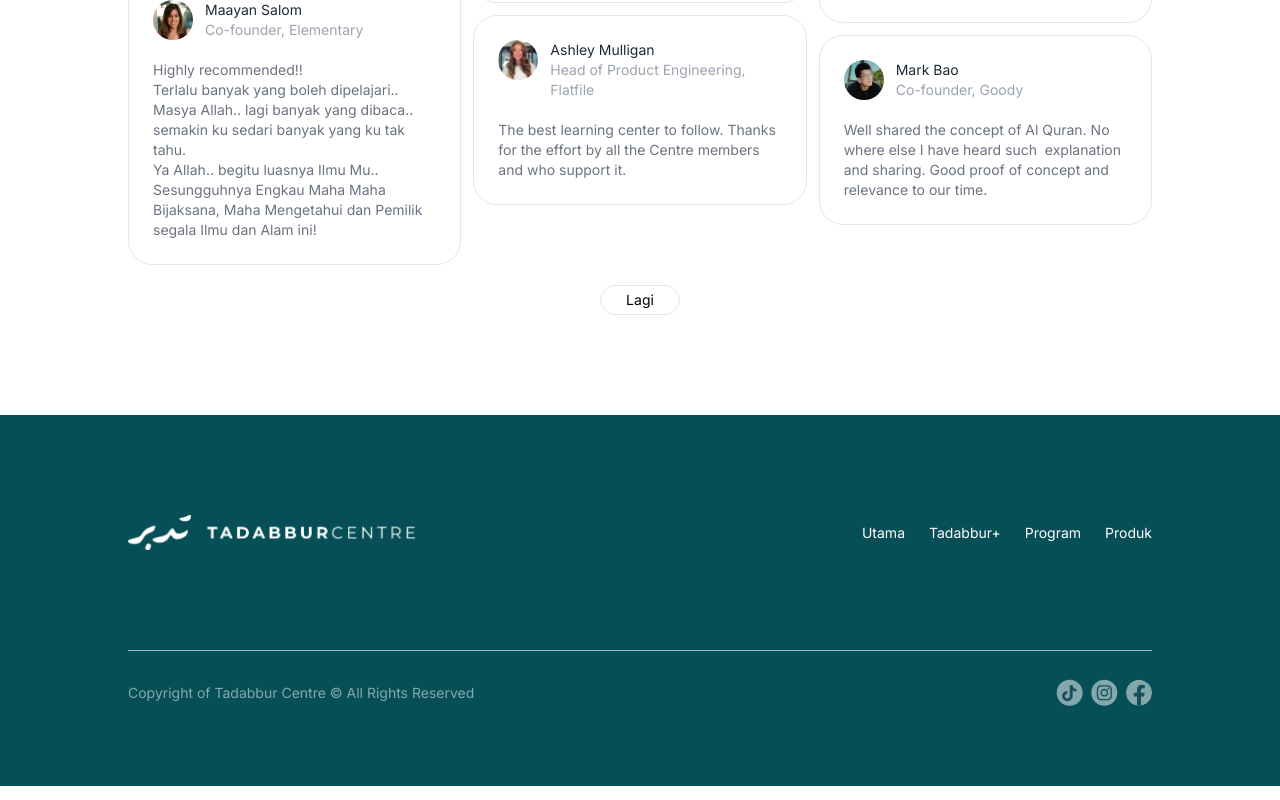
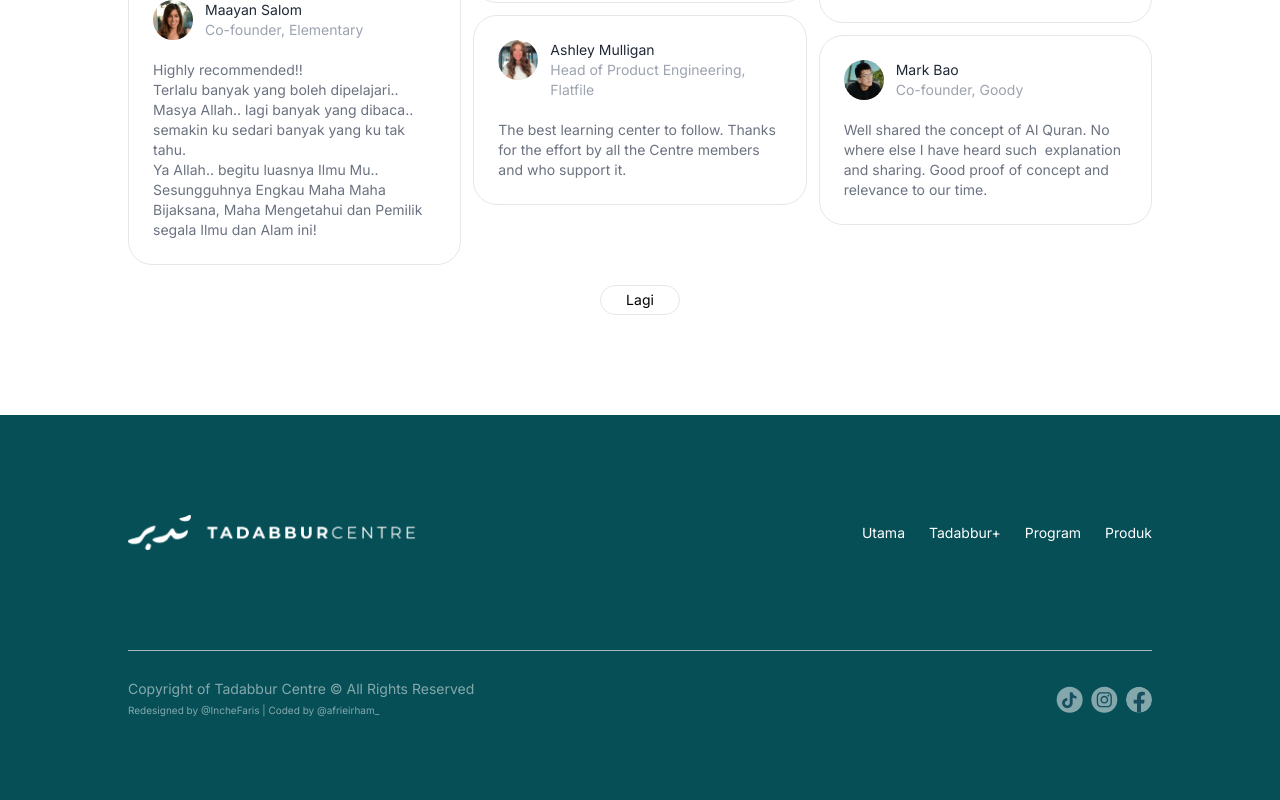
Before and after one commit to afrieirham/tadabbur-centre, a Next.js app: page / in a window 1280 px wide. Shown: the part 5798-6598 px from the top of the page. Built offline with nearby package versions, Linux system fonts and the light colour scheme.

Commit message:
add credits

```diff
--- a/src/pages/index.tsx
+++ b/src/pages/index.tsx
@@ -502,9 +502,20 @@ export default function Home() {
         </div>
         <hr className="max-w-screen-lg mx-auto mt-20 opacity-70 mb-7" />
         <div className="flex flex-col items-center max-w-screen-lg mx-auto space-y-4 sm:space-y-0 sm:justify-between sm:flex-row">
-          <p className="text-sm text-center text-white opacity-50 sm:text-left">
+          <div className="text-sm text-center text-white opacity-50 sm:text-left">
             Copyright of Tadabbur Centre © All Rights Reserved
-          </p>
+            <br />
+            <span className="text-[10px]">
+              Redesigned by @
+              <a className="hover:underline" href="https://x.com/IncheFaris">
+                IncheFaris
+              </a>{" "}
+              | Coded by @
+              <a className="hover:underline" href="https://x.com/afrieirham_">
+                afrieirham_
+              </a>
+            </span>
+          </div>
           <div className="flex space-x-2">
             <a href="#" className="opacity-50">
               <svg
```
